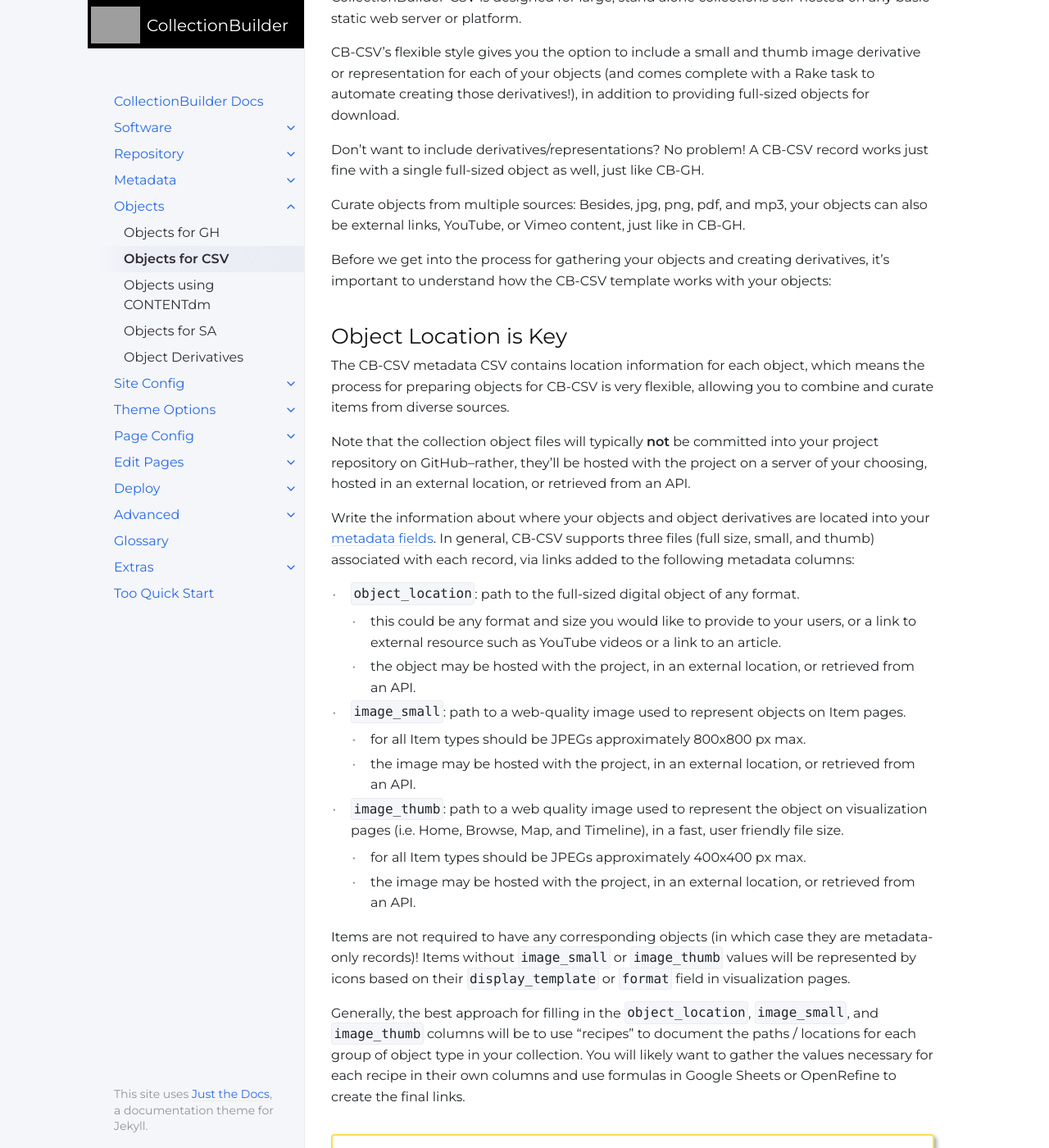
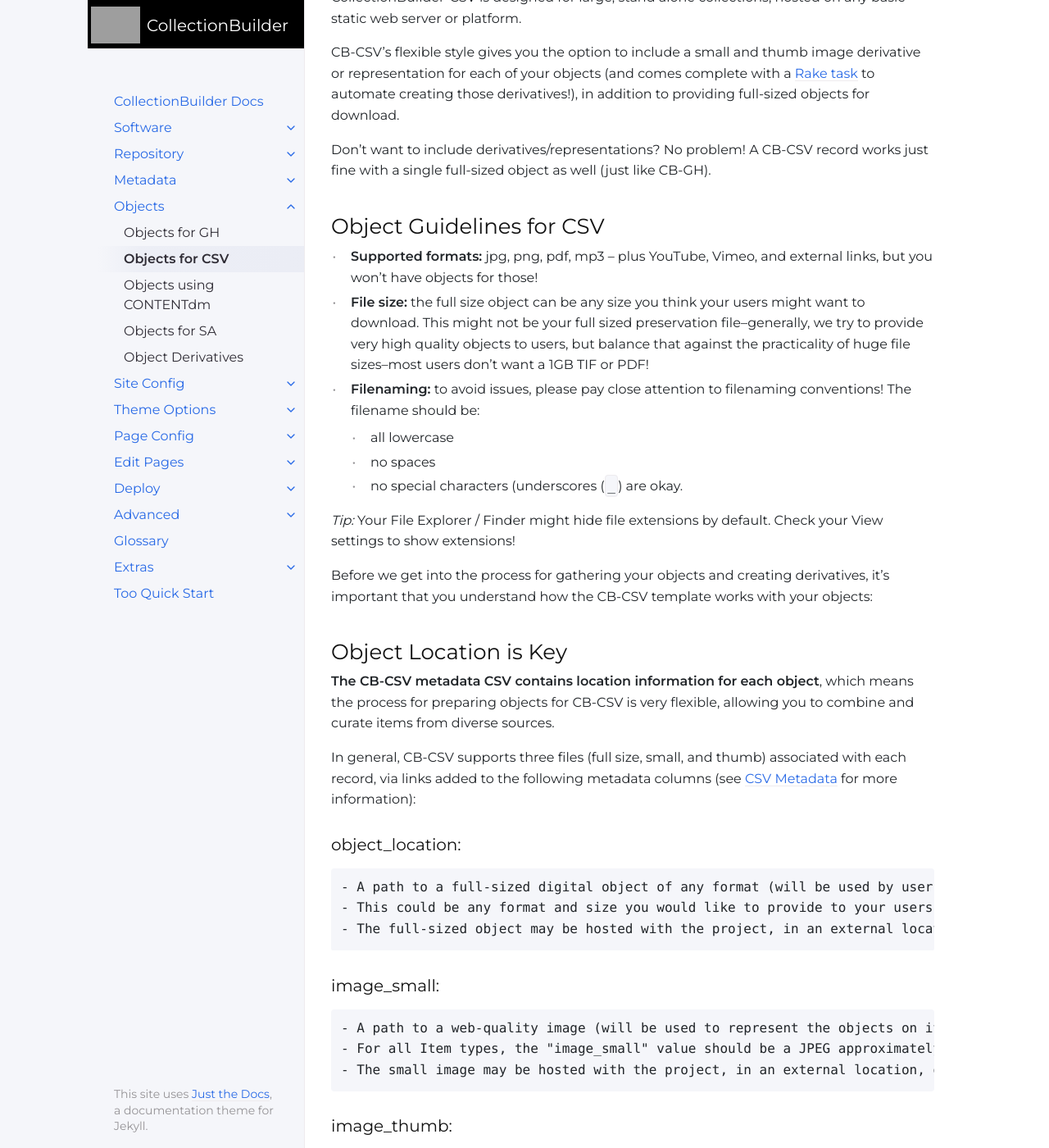
Before and after one commit to CollectionBuilder/cb-docs, a Jekyll site: the page built from docs/objects/csv-objects.md, in a window 1280 px wide and 1400 px high, scrolled down 228 px. Shown: the whole window at 82% size. Built offline with Jekyll 4.4.1, drawn with Linux system fonts in a browser that asks for light colours; comment, search, counter and statistics services are not loaded; some of the changed text lies outside the part shown.

Commit message:
more object work...

```diff
--- a/docs/objects/csv-objects.md
+++ b/docs/objects/csv-objects.md
@@ -6,41 +6,63 @@ nav_order: 2
 
 # Collection Objects for CollectionBuilder-CSV
 
-CollectionBuilder-CSV is designed for large, stand alone collections self-hosted on any basic static web server or platform.
+CollectionBuilder-CSV is designed for large, stand alone collections, hosted on any basic static web server or platform.
 
-CB-CSV's flexible style gives you the option to include a small and thumb image derivative or representation for each of your objects (and comes complete with a Rake task to automate creating those derivatives!), in addition to providing full-sized objects for download.
+CB-CSV's flexible style gives you the option to include a small and thumb image derivative or representation for each of your objects (and comes complete with a [Rake task]({{ '/objects/derivatives/#generate-derivatives-rake-task' | relative_url }}) to automate creating those derivatives!), in addition to providing full-sized objects for download.
 
 Don't want to include derivatives/representations?
 No problem!
-A CB-CSV record works just fine with a single full-sized object as well, just like CB-GH.
+A CB-CSV record works just fine with a single full-sized object as well (just like CB-GH).
 
-Curate objects from multiple sources: Besides, jpg, png, pdf, and mp3, your objects can also be external links, YouTube, or Vimeo content, just like in CB-GH.
+## Object Guidelines for CSV
 
-Before we get into the process for gathering your objects and creating derivatives, it's important to understand how the CB-CSV template works with your objects:
+- **Supported formats:** jpg, png, pdf, mp3 -- plus YouTube, Vimeo, and external links, but you won't have objects for those!
+- **File size:** the full size object can be any size you think your users might want to download. This might not be your full sized preservation file--generally, we try to provide very high quality objects to users, but balance that against the practicality of huge file sizes--most users don't want a 1GB TIF or PDF!
+- **Filenaming:** to avoid issues, please pay close attention to filenaming conventions! The filename should be:
+    - all lowercase
+    - no spaces
+    - no special characters (underscores (`_`) are okay.
+
+*Tip:* Your File Explorer / Finder might hide file extensions by default.
+Check your View settings to show extensions!
+
+Before we get into the process for gathering your objects and creating derivatives, it's important that you understand how the CB-CSV template works with your objects:
 
 ## Object Location is Key
 
-The CB-CSV metadata CSV contains location information for each object, which means the process for preparing objects for CB-CSV is very flexible, allowing you to combine and curate items from diverse sources.
+**The CB-CSV metadata CSV contains location information for each object**, which means the process for preparing objects for CB-CSV is very flexible, allowing you to combine and curate items from diverse sources.
 
-Note that the collection object files will typically **not** be committed into your project repository on GitHub--rather, they'll be hosted with the project on a server of your choosing, hosted in an external location, or retrieved from an API.
+In general, CB-CSV supports three files (full size, small, and thumb) associated with each record, via links added to the following metadata columns (see [CSV Metadata]({{ '/docs/metadata/csv_metadata/' | relative_url }}) for more information):
 
-Write the information about where your objects and object derivatives are located into your [metadata fields]({{ '/docs/metadata/csv_metadata/' | relative_url }}).
-In general, CB-CSV supports three files (full size, small, and thumb) associated with each record, via links added to the following metadata columns:
+### object_location:
+    - A path to a full-sized digital object of any format (will be used by users as a full-sized file download, or a link to an external resource).
+    - This could be any format and size you would like to provide to your users, or a link to external resource such as YouTube videos or a link to an article.
+    - The full-sized object may be hosted with the project, in an external location, or retrieved from an API.
 
-- `object_location`: path to the full-sized digital object of any format.
-    - this could be any format and size you would like to provide to your users, or a link to external resource such as YouTube videos or a link to an article.
-    - the object may be hosted with the project, in an external location, or retrieved from an API.
-- `image_small`: path to a web-quality image used to represent objects on Item pages.
-    - for all Item types should be JPEGs approximately 800x800 px max.
-    - the image may be hosted with the project, in an external location, or retrieved from an API.
-- `image_thumb`: path to a web quality image used to represent the object on visualization pages (i.e. Home, Browse, Map, and Timeline), in a fast, user friendly file size.
-    - for all Item types should be JPEGs approximately 400x400 px max.
-    - the image may be hosted with the project, in an external location, or retrieved from an API.
+### image_small:
+    - A path to a web-quality image (will be used to represent the objects on its Item page).
+    - For all Item types, the "image_small" value should be a JPEG approximately 800x800 px max.
+    - The small image may be hosted with the project, in an external location, or retrieved from an API.
 
-Items are not required to have any corresponding objects (in which case they are metadata-only records)!
-Items without `image_small` or `image_thumb` values will be represented by icons based on their `display_template` or `format` field in visualization pages.
+### image_thumb:
+    - A path to a web quality image in a fast, user friendly file size (will be used to represent the object on visualization pages--i.e. Home, Browse, Map, and Timeline).
+    - For all Item types, the "image_thumb" value should be a JPEG approximately 400x400 px max.
+    - The thumb image may be hosted with the project, in an external location, or retrieved from an API.
 
-Generally, the best approach for filling in the `object_location`, `image_small`, and `image_thumb` columns will be to use "recipes" to document the paths / locations for each group of object type in your collection.
+{% capture note %}
+**Note:**
+Items are not *required* to have any corresponding objects--in other words, you can leave "object_location", "image_small", and "image_thumb" blank, and your record will be a metadata-only record.
+
+It's also okay to include a value for "object_location" but leave the "image_small" and "image_thumb" fields blank: objects without "image_small" or "image_thumb" values will be represented by icons based on their "display_template" or "format" field in visualization pages.
+{% endcapture %}
+
+{% include feature/alert.html color="purple" text=note %}
+
+## Creating Object Paths
+
+Generally, the best approach for filling in the "object_location", "image_small", and "image_thumb" columns will be to document the paths / locations for each group of object type in your collection.
+
+Think of the values that make up these paths as "recipes".
 You will likely want to gather the values necessary for each recipe in their own columns and use formulas in Google Sheets or OpenRefine to create the final links.
 
 {:.alert .alert-yellow}
```
Also changed, not shown: docs/metadata/csv_metadata.md (+3 -3 lines).
